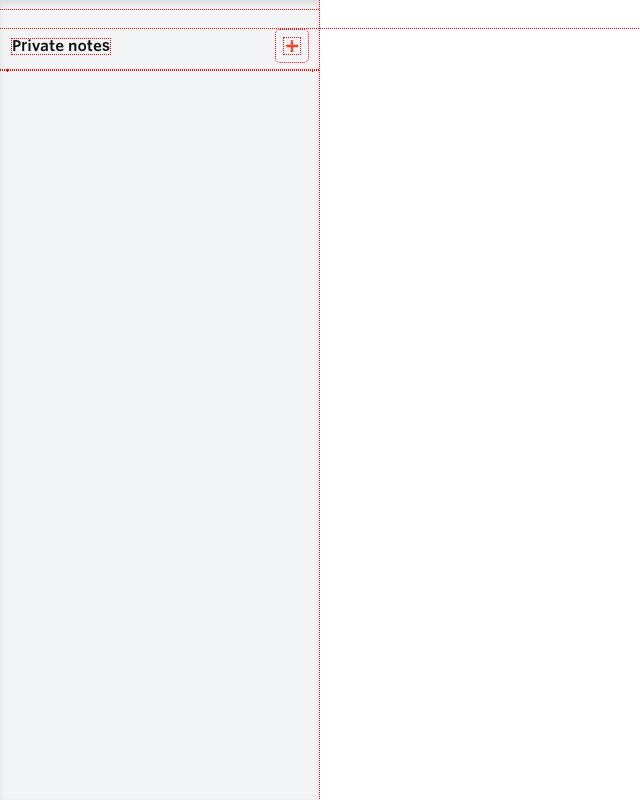
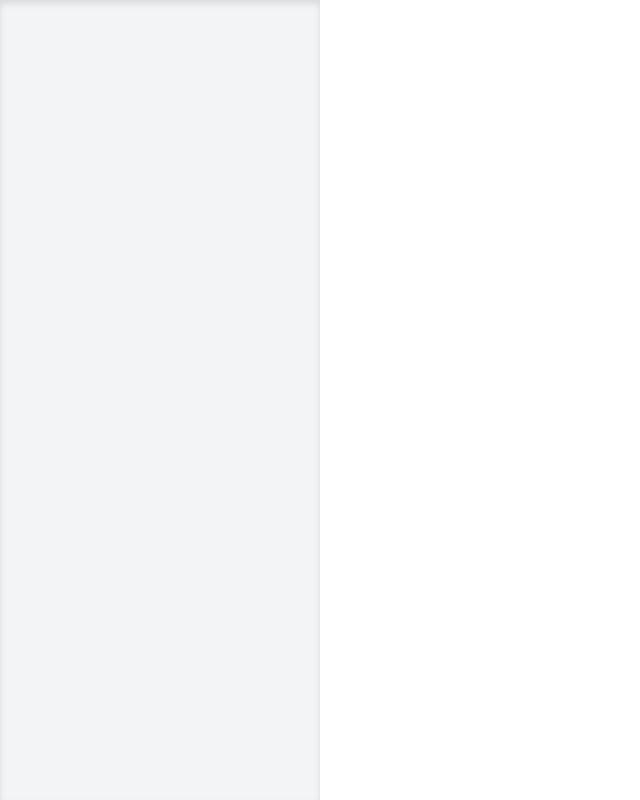
Before and after one commit to sunday-studio/ibis, a React (Vite) app: page / in a window 1280 px wide. Shown: the whole page, without its empty margins (0-640 px from the left). Built offline with nearby package versions, Linux system fonts and the light colour scheme.

Commit message:
chore: clean up

```diff
--- a/src/components/Sidebar.jsx
+++ b/src/components/Sidebar.jsx
@@ -43,7 +43,7 @@ export const Sidebar = () => {
 
   return (
     <>
-      {showDeleteModal && id && (
+      {/* {showDeleteModal && id && (
         <Modal title="" onClose={() => setShowDeleteModal(false)}>
           <p>Are you sure you wanna delete this entry? </p>
           <button
@@ -56,67 +56,8 @@ export const Sidebar = () => {
             Delete
           </button>
         </Modal>
-      )}
-      <div className="sidebar">
-        <AnimatePresence>
-          {favoriteEntries.length && (
-            <div className="section">
-              <div className="header">
-                <p className="title">Pinned</p>
-              </div>
-              <div className="entries">
-                <Reorder.Group
-                  axis="y"
-                  values={notes}
-                  // onReorder={onReorder}
-                >
-                  {favoriteEntries.map((entry) => {
-                    return (
-                      <EntryWrapper entry={entry} key={entry.id}>
-                        <SidebarEntry
-                          selectEntry={selectEntry}
-                          entry={entry}
-                          activeEntry={activeEntry}
-                          key={entry.id}
-                        />
-                      </EntryWrapper>
-                    );
-                  })}
-                </Reorder.Group>
-              </div>
-            </div>
-          )}
-        </AnimatePresence>
-
-        <div className="section">
-          <div className="header">
-            <p className="title">Private notes </p>
-            <div className="icon" onClick={addNewEntry}>
-              <Plus size={16} strokeWidth={2.75} color="#fc521f" />
-            </div>
-          </div>
-          <div className="entries">
-            <Reorder.Group axis="y" values={notes} onReorder={onReorder}>
-              {notes.map((entry) => {
-                return (
-                  <EntryWrapper entry={entry} key={entry.id}>
-                    <SidebarEntry
-                      selectEntry={selectEntry}
-                      entry={entry}
-                      activeEntry={activeEntry}
-                      key={entry.id}
-                      onDelete={() => {
-                        setId(entry.id);
-                        setShowDeleteModal(true);
-                      }}
-                    />
-                  </EntryWrapper>
-                );
-              })}
-            </Reorder.Group>
-          </div>
-        </div>
-      </div>
+      )} */}
+      <div className="sidebar"></div>
     </>
   );
 };
--- a/src/styles/_base.scss
+++ b/src/styles/_base.scss
@@ -27,7 +27,6 @@ body {
 
   .sidebar-container {
     height: 100%;
-    outline: 1px solid red;
     min-width: 300px;
     grid-column: span 6;
     background-color: #f3f4f6;
--- a/src/styles/_reset.scss
+++ b/src/styles/_reset.scss
@@ -9,7 +9,6 @@
 *::before,
 *::after {
 	box-sizing: border-box;
-	outline: 1px dotted red;
 }
 
 html {
```
